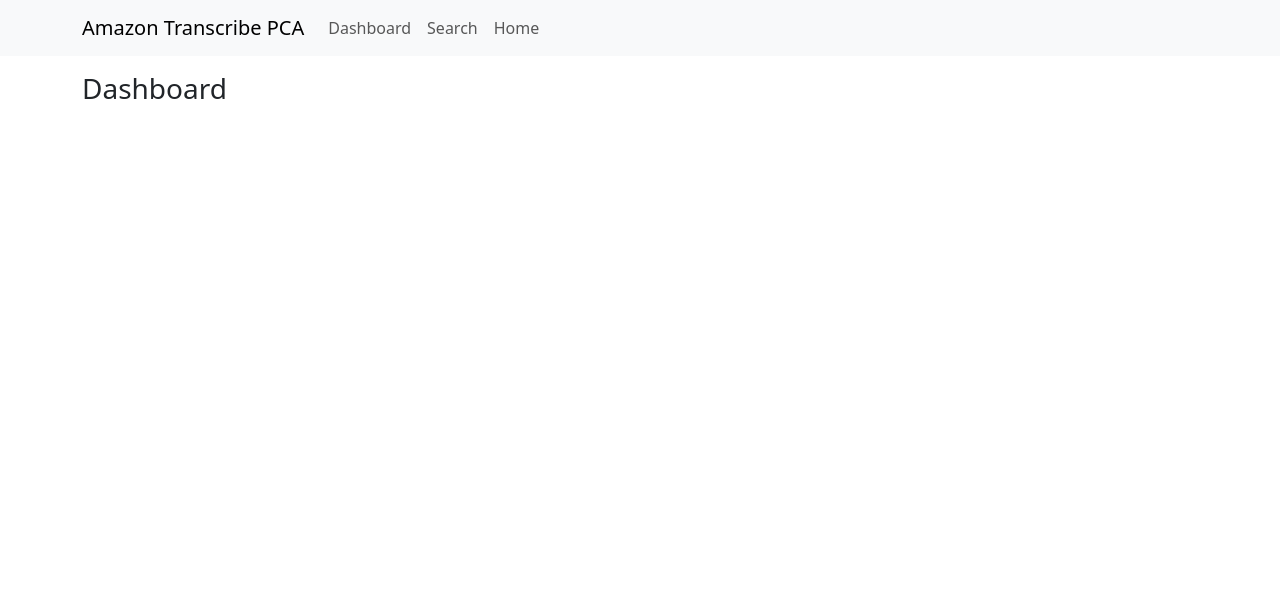
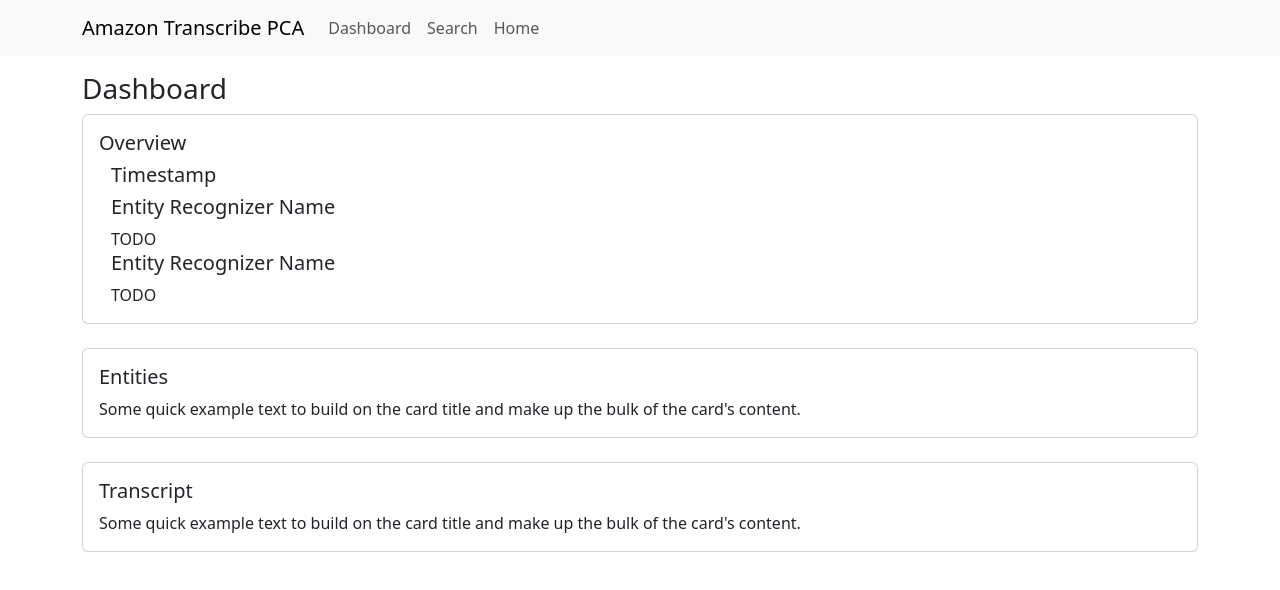
Before and after one commit to aws-samples/amazon-transcribe-post-call-analytics, a React (Create React App) app in the folder pca-ui/src/www/: page /dashboard in a window 1280 px wide. Shown: the top 590 px of the page. Built offline with nearby package versions, Linux system fonts and the light colour scheme; no server answers; sample sign-in values are in the browser's storage.

Commit message:
Create Dashboard outline

```diff
--- a/pca-ui/src/www/src/routes/Dashboard.js
+++ b/pca-ui/src/www/src/routes/Dashboard.js
@@ -1,6 +1,26 @@
 import { useEffect, useState } from "react";
 import { useParams } from "react-router";
 import { get } from "../api/api";
+import Card from "react-bootstrap/Card";
+import Stack from "react-bootstrap/Stack";
+import Col from "react-bootstrap/Col";
+import Container from "react-bootstrap/Container";
+import Row from "react-bootstrap/Row";
+
+// TODO
+// * Fix Value with label spacing
+// * Add rest of overview
+// * Add entities
+// * Add Transcipts
+
+const ValueWithLabel = ({ label, children }) => (
+  <div class="mb-l">
+    <h5 class="mb-s" color="text-label">
+      {label}
+    </h5>
+    <div>{children}</div>
+  </div>
+);
 
 function Dashboard() {
   const { key } = useParams();
@@ -18,6 +38,50 @@
     <div>
       <h3>Dashboard</h3>
       <h4>{key}</h4>
+
+      <Stack direction="vertical" gap={4}>
+        <Card>
+          <Card.Body>
+            <Card.Title>Overview</Card.Title>
+            <Container>
+              <Row>
+                <Col>
+                  <ValueWithLabel label={"Timestamp"}>
+                    {data.ConversationAnalytics?.ConversationTime}
+                  </ValueWithLabel>
+                  <ValueWithLabel label={"Entity Recognizer Name"}>
+                    TODO
+                  </ValueWithLabel>
+                  <ValueWithLabel label={"Entity Recognizer Name"}>
+                    TODO
+                  </ValueWithLabel>
+                </Col>
+
+                <Col></Col>
+                <Col></Col>
+              </Row>
+            </Container>
+          </Card.Body>
+        </Card>
+        <Card>
+          <Card.Body>
+            <Card.Title>Entities</Card.Title>
+            <Card.Text>
+              Some quick example text to build on the card title and make up the
+              bulk of the card's content.
+            </Card.Text>
+          </Card.Body>
+        </Card>
+        <Card>
+          <Card.Body>
+            <Card.Title>Transcript</Card.Title>
+            <Card.Text>
+              Some quick example text to build on the card title and make up the
+              bulk of the card's content.
+            </Card.Text>
+          </Card.Body>
+        </Card>
+      </Stack>
     </div>
   );
 }
```
